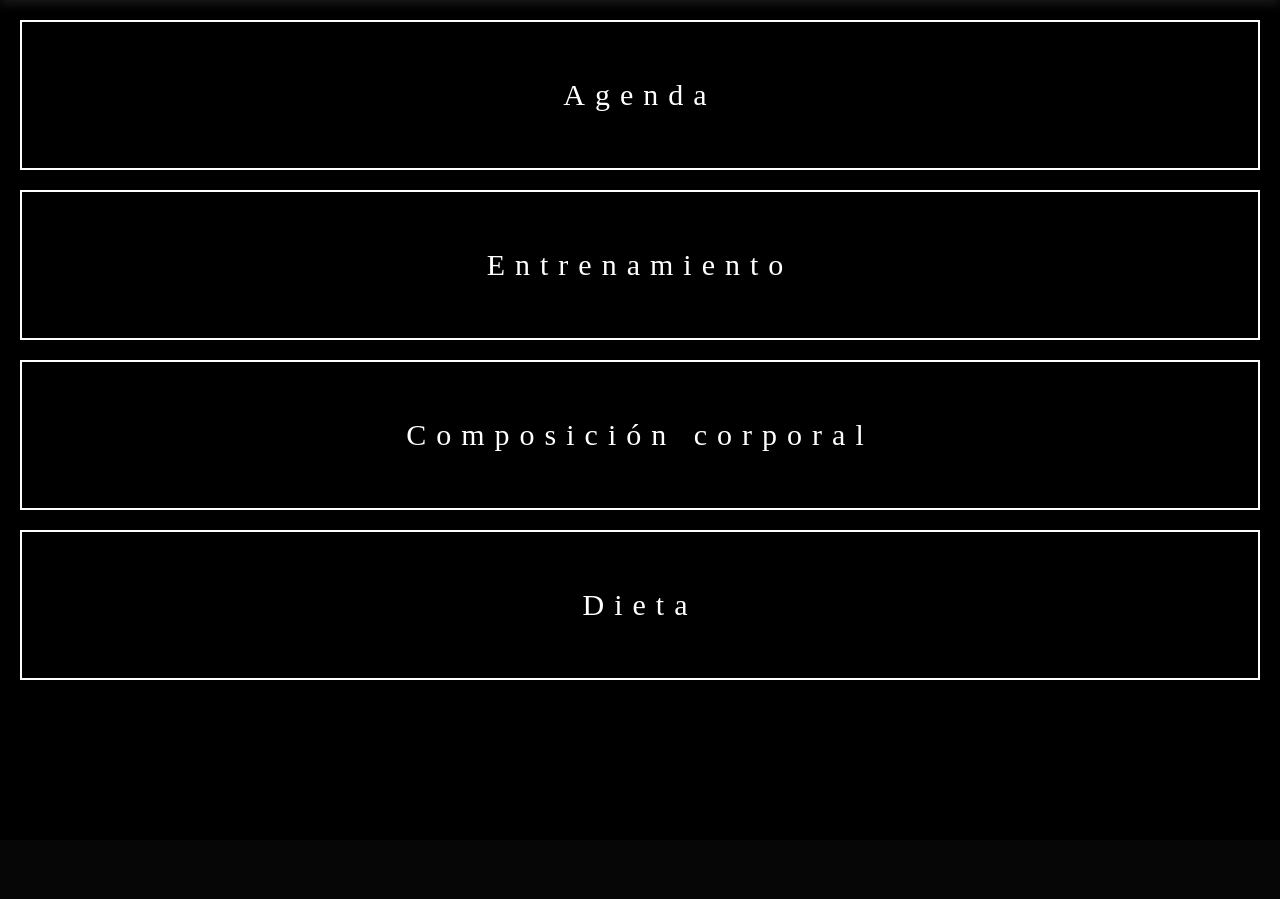
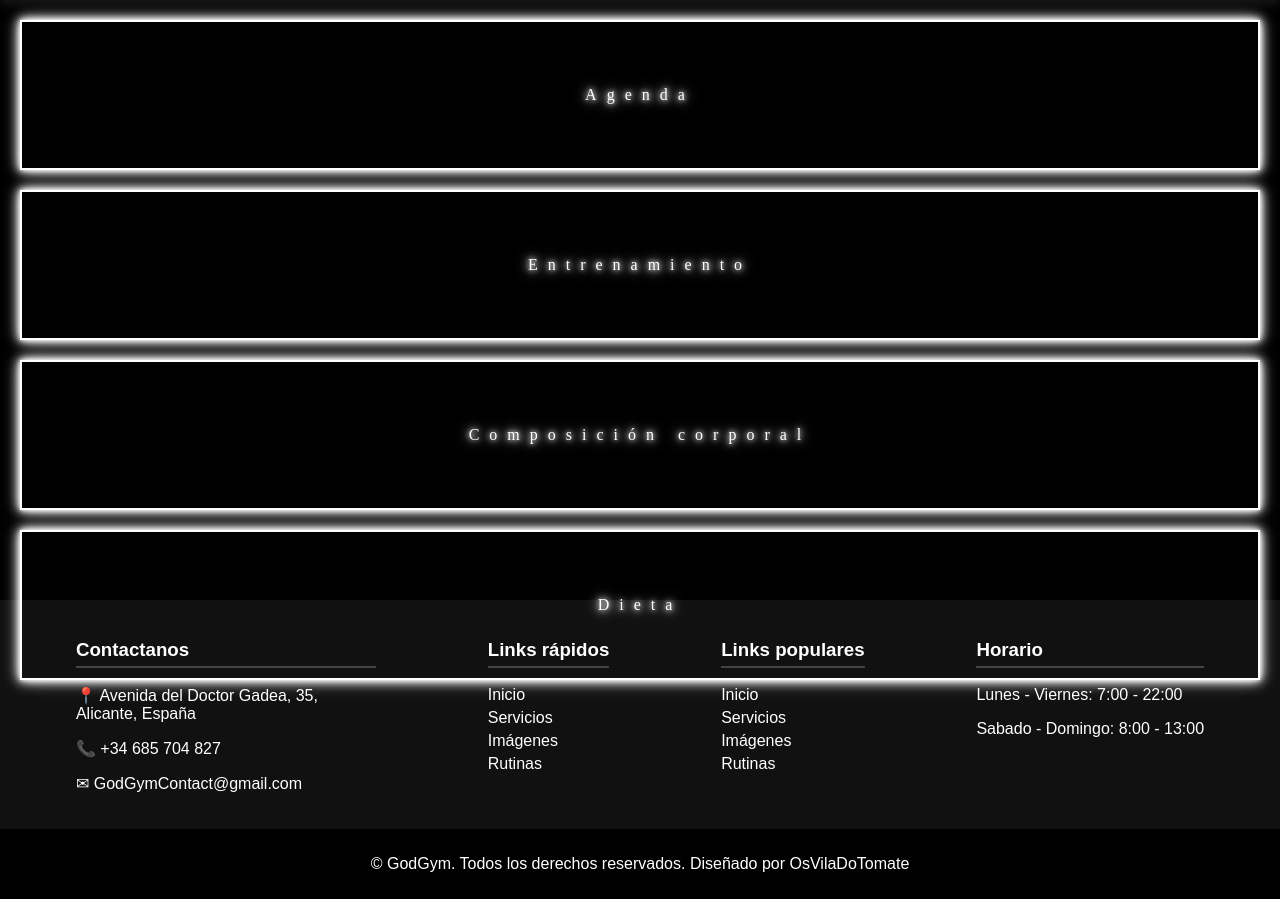
Before and after one commit to LoadingLio/TFG, a PHP site: page /EspUsuario/espaciousuario.php in a window 1280 px wide. Shown: the part 88-987 px from the top of the page. Before the commit the page ends 768 px from the top, so only its background shows below. Run offline with PHP 8.4, Linux system fonts and the light colour scheme; some web fonts are replaced.

Commit message:
Cambios css
cambios en el css creacion de servicios y cambios en inicio

```diff
--- a/EspUsuario/espaciousuario.php
+++ b/EspUsuario/espaciousuario.php
@@ -45,6 +45,25 @@ if (isset($_SESSION['nombre_usuario'])) {
     <meta name="viewport" content="width=device-width, initial-scale=1.0">
     <title>Espacio Usuario - GOD</title>
     <link rel="stylesheet" href="styles.css">
+    <style>
+        .boton {
+            background-color: transparent; /* Make the button background transparent */
+            color: white; /* Text color */
+            border: 2px solid white; /* White border */
+            padding: 10px 20px; /* Padding for the button */
+            font-size: 16px; /* Font size */
+            cursor: pointer; /* Pointer cursor on hover */
+            transition: all 0.3s ease; /* Smooth transition for hover effect */
+            text-shadow: 0 0 5px white, 0 0 10px white, 0 0 15px white; /* Neon text effect */
+            box-shadow: 0 0 5px white, 0 0 10px white, 0 0 15px white; /* Neon glow effect */
+        }
+
+        .boton:hover {
+            background-color: rgb(209, 209, 209); /* Light background on hover */
+            box-shadow: 0 0 20px white, 0 0 30px; /* Enhanced glow on hover */
+        }
+    </style>
+
     <link rel="preconnect" href="https://fonts.googleapis.com">
     <link rel="preconnect" href="https://fonts.gstatic.com" crossorigin>
     <link href="https://fonts.googleapis.com/css2?family=Lexend+Zetta:wght@100..900&display=swap" rel="stylesheet">
@@ -104,6 +123,36 @@ if (isset($_SESSION['nombre_usuario'])) {
 .submenu:hover .submenu-content {
     display: block;
 }
+.footer {
+            display: flex;
+            justify-content: space-around;
+            flex-wrap: wrap;
+            padding: 20px;
+            background-color: #111;
+        }
+        .footer-column {
+            max-width: 300px;
+        }
+        h3 {
+            border-bottom: 2px solid #444;
+            padding-bottom: 5px;
+        }
+        ul {
+            list-style: none;
+            padding: 0;
+        }
+        ul li {
+            margin: 5px 0;
+        }
+        ul li a {
+            color: white;
+            text-decoration: none;
+        }
+        .footer-bottom {
+            text-align: center;
+            padding: 10px;
+            background-color: #000;
+        }
 </style>
 <body>
     <div class="navbar">
@@ -136,5 +185,39 @@ if (isset($_SESSION['nombre_usuario'])) {
             <button class="boton">Dieta</button>
         </div>
     </div>
+    <footer class="footer">
+        <div class="footer-column">
+            <h3>Contactanos</h3>
+            <p>📍 Avenida del Doctor Gadea, 35, Alicante, España</p>
+            <p>📞 +34 685 704 827</p>
+            <p>✉ GodGymContact@gmail.com</p>
+        </div>
+        <div class="footer-column">
+            <h3>Links rápidos</h3>
+            <ul>
+                <li><a href="inicio.php">Inicio</a>
+                <li><a href="servicios.php">Servicios</a>
+                <li><a href="imagenes.php">Imágenes</a>
+                <li><a href="rutinas.php">Rutinas</a>
+            </ul>
+        </div>
+        <div class="footer-column">
+            <h3>Links populares</h3>
+            <ul>
+                <li><a href="inicio.php">Inicio</a>
+                <li><a href="servicios.php">Servicios</a>
+                <li><a href="imagenes.php">Imágenes</a>
+                <li><a href="rutinas.php">Rutinas</a>
+            </ul>
+        </div>
+        <div class="footer-column">
+            <h3>Horario</h3>
+            <p>Lunes - Viernes: 7:00 - 22:00 </p>
+            <p>Sabado - Domingo: 8:00 - 13:00 </p>
+        </div>
+    </footer>
+    <div class="footer-bottom">
+        <p>© GodGym. Todos los derechos reservados. Diseñado por OsVilaDoTomate</p>
+    </div>
 </body>
 </html>
--- /dev/null
+++ b/EspUsuario/inicio.php
@@ -0,0 +1,5 @@
+<?php
+session_start();
+session_destroy();
+header('Location: espaciousuario.php');
+?>
--- a/EspUsuario/styles.css
+++ b/EspUsuario/styles.css
@@ -41,7 +41,7 @@ body {
 .navbar .menu a:hover {
     background-color: white;
     color: black;
-    box-shadow: 0px 4px 8px rgba(255, 255, 255, 0.2);
+    box-shadow: 0px 4px 8px rgba(209, 209, 209, 0.2);
 }
 
 .configuracion {
@@ -80,7 +80,7 @@ body {
     flex-direction: column;
     align-items: center;
     padding: 20px;
-    height: 100vh;
+    height: 70vh;
 }
 
 .boton-container {
--- a/index.html
+++ b/index.html
@@ -54,7 +54,7 @@
                     <h3>Apolo Pack</h3>
                     <ul>
                         <li><img src="Sources/icon.png" alt="icon.png icon" class="icon">Todo desde Poseidón Pack</li>
-                        <li><img src="Sources/icon.png" alt="icon.png icon" class="icon">2 Mes de Suscripción</li>
+                        <li><img src="Sources/icon.png" alt="icon.png icon" class="icon">2 Meses de Suscripción</li>
                         <li><img src="Sources/icon.png" alt="icon.png icon" class="icon">Acceso a la máquina de bebidas</li>
                     </ul>
                     <button>Empezar Ya</button>
```
Also changed, not shown: EspUsuario/servicios.php (added).
